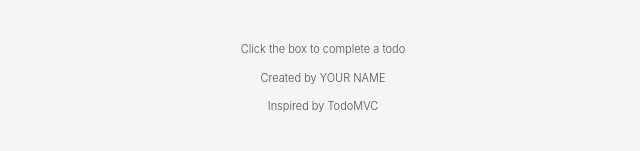
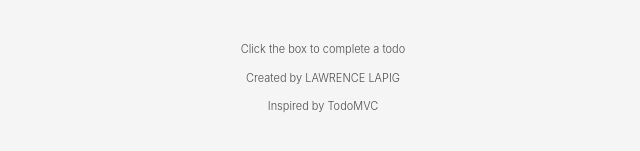
Before and after one commit to lawrencelapig/csit340-todomvc, a React (Vite) app: page / in a window 1280 px wide. Shown: the part 175-326 px from the top of the page, without its empty margins (317-957 px from the left). Built offline with nearby package versions, Linux system fonts and the light colour scheme.

Commit message:
feat: render todos from state with map

```diff
--- a/src/App.jsx
+++ b/src/App.jsx
@@ -1,13 +1,13 @@
-import Todos from './components/Todos.jsx'
-import Info from './components/Info.jsx'
+import Todos from "./components/Todos.jsx";
+import Info from "./components/Info.jsx";
 
 function App() {
   return (
     <div className="min-h-screen bg-[#f5f5f5] py-8 font-light text-[#111]">
       <Todos />
-      <Info name="YOUR NAME" />
+      <Info name="LAWRENCE LAPIG" />
     </div>
-  )
+  );
 }
 
-export default App
+export default App;
```
